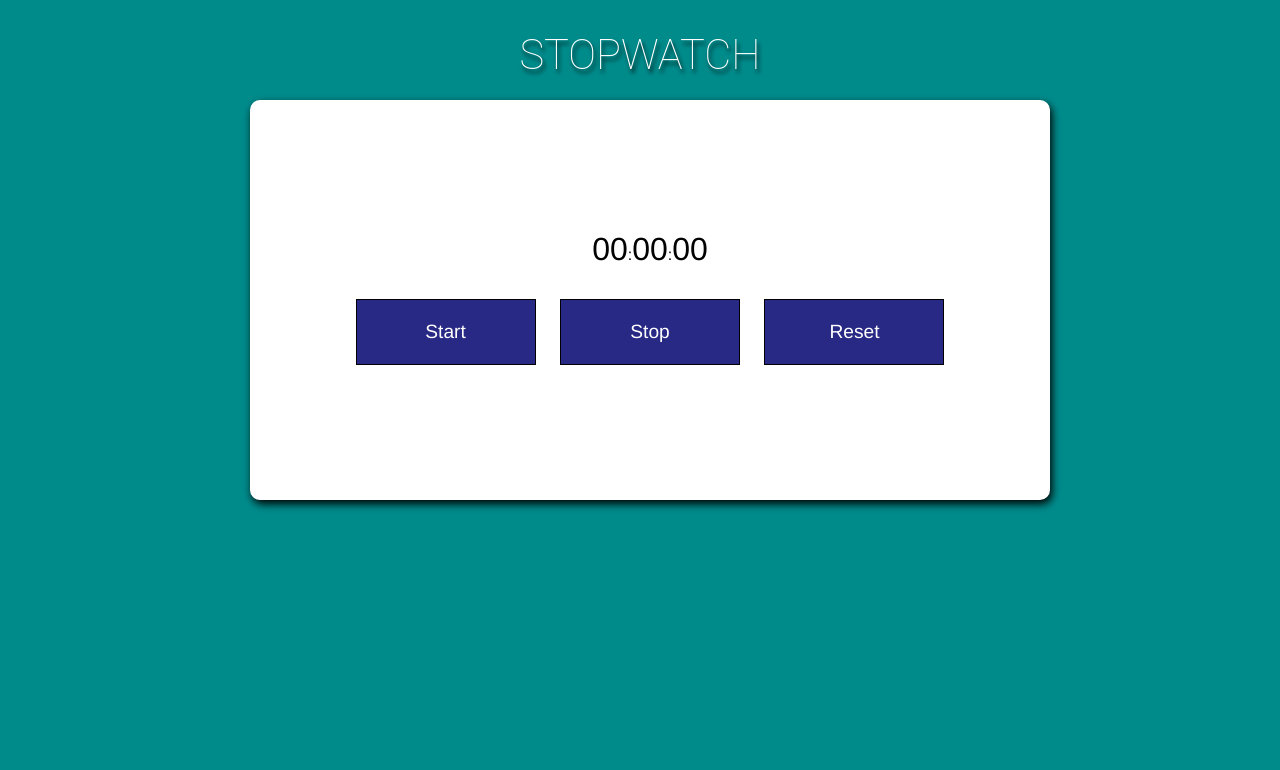
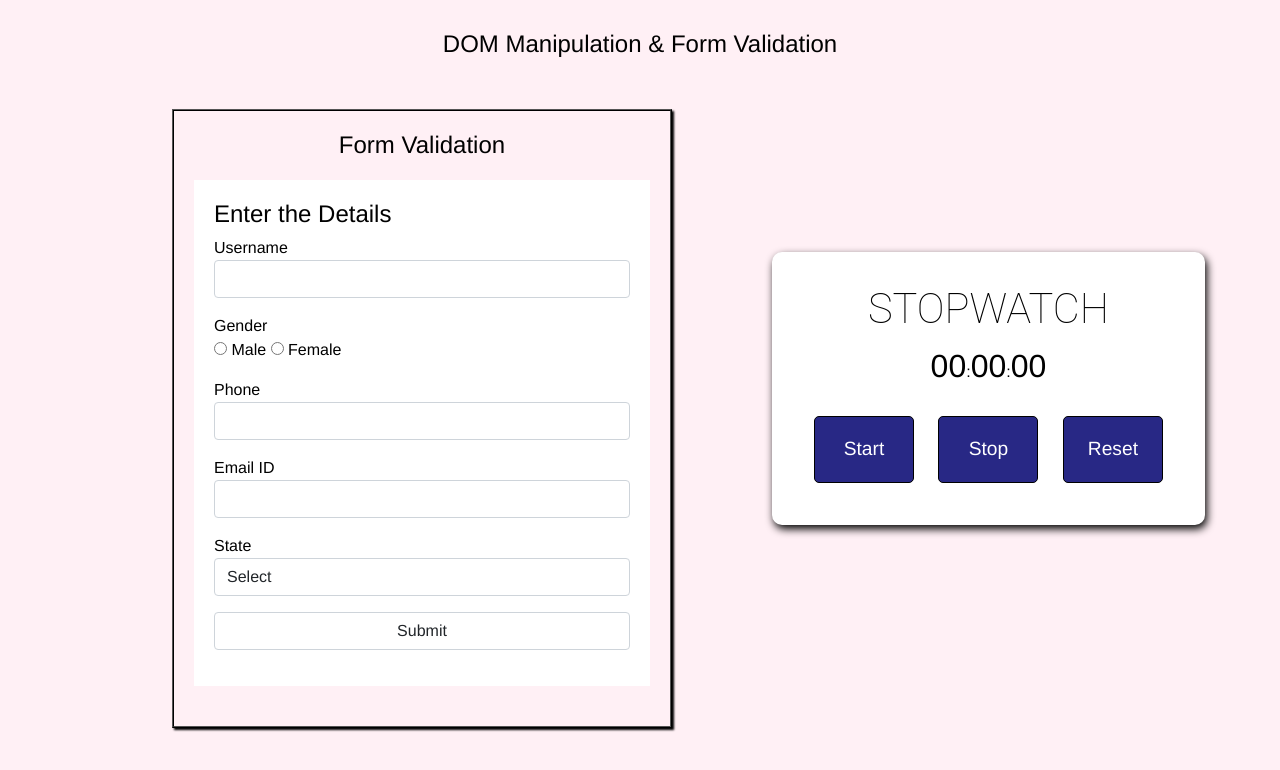
Before and after one commit to Sowbagyaa/Stopwatch-JS, a plain HTML site: page index.html in a window 1280 px wide. Drawn offline with nearby package versions, Linux system fonts and the light colour scheme.

Commit message:
final commit

```diff
--- a/clock.js
+++ b/clock.js
@@ -19,7 +19,7 @@ window.onload = function () {
     Interval = setInterval(startTimer, 10);
     document.getElementById("display").style.display = "block"
     document.getElementById("display").innerHTML = "Stopwatch Started"
-    document.getElementById("body").style.backgroundColor = "DarkSlateGray"
+    document.getElementById("body").style.backgroundColor = "plum"
   }
 
   buttonStop.addEventListener("click", function () {
@@ -50,7 +50,7 @@ window.onload = function () {
     appendTens.innerHTML = tens;
     appendSeconds.innerHTML = seconds;
     document.getElementById("display").innerHTML = "Stopwatch is now Reset!"
-    document.getElementById("body").style.backgroundColor = "black"
+    document.getElementById("body").style.backgroundColor = "cadetBlue"
     // document.getElementById("container").style.boxShadow = " 4px 4px 8px white"
   }
 
@@ -87,7 +87,83 @@ window.onload = function () {
     }
 
   }
+}
+
+function printError(elemId, hintMsg) {
+  document.getElementById(elemId).innerHTML = hintMsg;
+}
+
+function validateForm() {
+  var name = document.Registration.name.value;
+  var state = document.Registration.state.value;
+  var gender = document.Registration.gender.value;
+  var mobile = document.Registration.mobile.value;
+  var email = document.Registration.email.value;
 
 
 
-}
+  var nameErr = emailErr = mobileErr = stateErr = genderErr = true;
+
+  if (name == "") {
+    printError("nameErr", "*Name is Required");
+  } else {
+    var regex = /^[a-zA-Z\s]+$/;
+    if (regex.test(name) === false) {
+      printError("nameErr", "Please enter a valid name");
+    } else {
+      printError("nameErr", "");
+      nameErr = false;
+    }
+  }
+
+  if (email == "") {
+    printError("emailErr", "*Email ID is required");
+  } else {
+    var regex = /^\S+@\S+\.\S+$/;
+    if (regex.test(email) === false) {
+      printError("emailErr", "Please enter a valid email address");
+    } else {
+      printError("emailErr", "");
+      emailErr = false;
+    }
+  }
+
+  if (mobile == "") {
+    printError("mobileErr", "*Phone Number is required");
+  } else {
+    var regex = /^[1-9]\d{9}$/;
+    if (regex.test(mobile) === false) {
+      printError("mobileErr", "Please enter a valid 10 digit mobile number");
+    } else {
+      printError("mobileErr", "");
+      mobileErr = false;
+    }
+  }
+
+  if (state == "Select") {
+    printError("stateErr", "*Please select your state");
+  } else {
+    printError("stateErr", "");
+    stateErr = false;
+  }
+
+  if (gender == "") {
+    printError("genderErr", "*Gender is required");
+  } else {
+    printError("genderErr", "");
+    genderErr = false;
+  }
+
+  if ((nameErr || emailErr || mobileErr || stateErr || genderErr) == true) {
+    return false;
+  } else {
+    var dataPreview = "You've entered the following details: \n" +
+      "Full Name: " + name + "\n" +
+      "Gender: " + gender + "\n";
+    "Mobile Number: " + mobile + "\n" +
+      "Email Address: " + email + "\n" +
+      "state: " + country + "\n";
+
+    window.alert(dataPreview);
+  }
+};
--- a/index.html
+++ b/index.html
@@ -4,7 +4,7 @@
 <head>
   <meta charset="UTF-8" />
   <meta name="viewport" content="width=device-width, initial-scale=1.0" />
-  <title>Stopwatch</title>
+  <title>DOM Manipulation</title>
   <link href="https://cdn.jsdelivr.net/npm/bootstrap@5.0.2/dist/css/bootstrap.min.css" rel="stylesheet"
     integrity="sha384-EVSTQN3/azprG1Anm3QDgpJLIm9Nao0Yz1ztcQTwFspd3yD65VohhpuuCOmLASjC" crossorigin="anonymous">
   <script src="https://cdn.jsdelivr.net/npm/bootstrap@5.0.2/dist/js/bootstrap.bundle.min.js"
@@ -16,17 +16,76 @@
 
 <body id="body">
   <div class="wrapper">
+    <h4>DOM Manipulation & Form Validation</h4>
+    <!-- <div class=" title " onmouseover="mOver(this)" onmouseout="mOut(this)">Stopwatch</div> -->
 
-    <!-- <div class=" title " onmouseover="mOver(this)" onmouseout="mOut(this)">Stopwatch</div> -->
-    <h1>Stopwatch</h1>
-    <div class="container" id="container">
+
+
+    <div class="contents-container container-fluid ">
+
+      <div class="col-2 form">
+        <h4 style="text-align: center;">Form Validation</h4>
+        <div class="form-wrapper">
+          <form name="Registration" onsubmit="return validateForm()">
+            <h4>Enter the Details</h4>
+            <div class="mb-3">
+              <label for="name">Username</label>
+              <div class="error" id="nameErr"></div>
+              <input type="text" class="form-control" name="name">
+            </div>
+            <div class="mb-3">
+              <label>Gender</label>
+              <div class="error" id="genderErr"></div>
+              <div class="form-inline">
+                <label><input type="radio" name="gender" value="male"> Male</label>
+                <label><input type="radio" name="gender" value="female"> Female</label>
+              </div>
+
+            </div>
+            <div class="mb-3">
+              <label for=" mobile">Phone</label>
+              <div class="error" id="mobileErr"></div>
+              <input type="text" class="form-control" name="mobile" maxlength="10">
+
+            </div>
+            <div class="mb-3">
+              <label for="email">Email ID</label>
+              <div class="error" id="emailErr"></div>
+              <input type="text" class="form-control" name="email">
+
+            </div>
+
+            <div class="mb-3">
+              <label for="state">State</label>
+              <div class="error" id="stateErr"></div>
+              <select name="state" class="form-control">
+                <option>Select</option>
+                <option>Tamil Nadu</option>
+                <option>Karnataka</option>
+                <option>Kerala</option>
+                <option>Andhra Pradesh</option>
+              </select>
+
+            </div>
+
+
+            <div class="mb-3">
+              <input type="submit" class="form-control" value="Submit">
+            </div>
+          </form>
+        </div>
+      </div>
+
+      <div class="container timer" id="container">
         <div class="row">
           <div class="col">
+            <h3>Stopwatch</h3>
             <div id="display"></div>
             <p><span id="minutes">00</span>:<span id="seconds">00</span>:<span id="tens">00</span></p>
             <button id="button-start">Start</button>
             <button id="button-stop">Stop</button>
             <button id="button-reset">Reset</button>
+          </div>
         </div>
       </div>
     </div>
--- a/style.css
+++ b/style.css
@@ -1,7 +1,9 @@
 body {
-  background: darkcyan;
+  background: lavenderblush;
   font-family: "HelveticaNeue-Light", "Helvetica Neue Light", "Helvetica Neue", Helvetica, Arial, "Lucida Grande", sans-serif;
   height: auto;
+  color: black;
+
 }
 
 .wrapper {
@@ -9,6 +11,15 @@ body {
   margin: 30px auto;
 
   text-align: center;
+}
+
+.contents-container {
+  display: flex;
+  justify-content: space-between !important;
+  align-items: center;
+  margin: 50px 0px !important;
+  width: max-content !important;
+
 }
 
 h1 {
@@ -40,16 +51,25 @@ button {
   cursor: pointer;
   font-size: 1.2em;
   padding: 18px 10px;
-  width: 180px;
+  width: 100px;
   margin: 10px;
   outline: none;
+  border-radius: 5px;
   background: rgb(40, 40, 133);
   border: solid 1px black;
+  border-radius: 5px;
+}
+
+.form {
+  text-align: left !important;
+  width: 500px !important;
+  border: 1px solid black;
+  margin-right: 10px;
+  padding: 20px !important;
 }
 
 
-
-.container {
+.timer {
   color: black;
   display: flex;
   align-items: center;
@@ -59,22 +79,54 @@ button {
   background-color: white;
   border-radius: 10px;
   box-shadow: 2px 4px 8px black;
-  margin: 10px;
-  width: 100%;
+  margin: 10px 20px 70px 10px !important;
+  width: max-content;
+  padding: 30px !important;
+  height: max-content;
+
 
 }
 
 #display {
 
-  left: 25%;
-  position: relative;
+
   display: none;
   text-align: center;
+  align-items: center;
   width: max-content;
-  font-size: 30px;
-  margin: 15px;
+  font-size: 20px;
+  margin: 20px;
   padding: 10px;
   color: white;
-  background-color: rgb(0, 0, 0);
-  box-shadow: 4px 4px 4px burlywood;
+  margin-left: 23%;
+  background-color: steelblue;
+  border-radius: 10px;
+  box-shadow: 2px 2px 2px black;
 }
+
+h1 {
+  text-align: center;
+}
+
+.error {
+  color: red;
+  float: right
+}
+
+
+.form {
+  border: 2px ridge black;
+  left: -80px;
+  position: relative;
+  box-shadow: 2px 2px 2px black;
+
+}
+
+.form-wrapper {
+  background-color: white;
+  padding: 20px;
+  margin: 20px 0;
+  color: black;
+
+
+}
```
Lines whose indentation alone changed are shown as unchanged.
